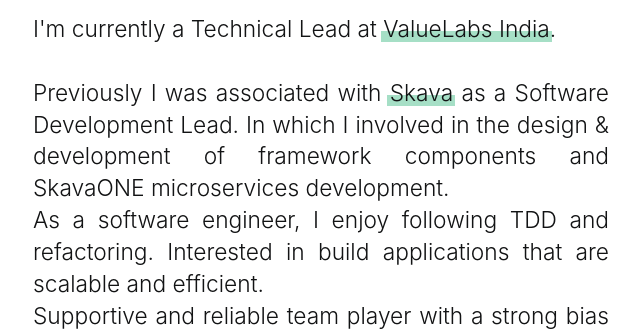
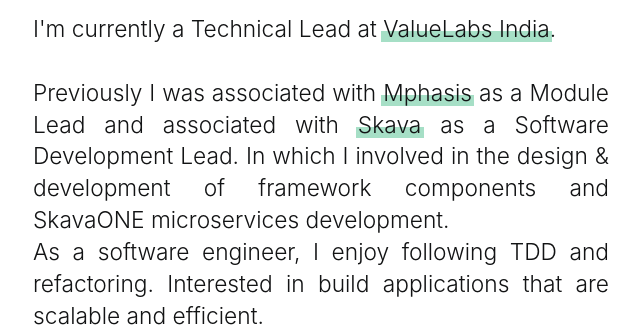
Before and after one commit to srinivasarao-avagadda/srinivasarao-avagadda.github.io, a plain HTML site: page index.html in a window 1280 px wide. Shown: the part 479-810 px from the top of the page, without its empty margins (319-959 px from the left). Drawn offline with Linux system fonts and the light colour scheme.

Commit message:
Update index.html

```diff
--- a/index.html
+++ b/index.html
@@ -73,7 +73,11 @@
   </p>
   <p>
     I'm currently a Technical Lead at <a href="https://www.valuelabs.com/" target="_blank">ValueLabs India</a>. <br/> <br/>
-    Previously I was associated with <a href="https://www.infosysequinox.com/" target="_blank">Skava</a> as a Software Development Lead. In which I involved in the design & development of framework components and SkavaONE microservices development. <br/>As a software engineer, I enjoy following TDD and refactoring. Interested in build applications that are scalable and efficient. <br/>Supportive and reliable team player with a strong bias towards Software Quality and Project Deliverables.
+    Previously I was associated with <a href="https://www.mphasis.com/home.html" target="_blank">Mphasis</a> as a Module Lead
+    and associated with <a href="https://www.infosysequinox.com/" target="_blank">Skava</a> as a Software Development Lead.
+    In which I involved in the design & development of framework components and SkavaONE microservices development.
+    <br/>As a software engineer, I enjoy following TDD and refactoring. Interested in build applications that are scalable and efficient. <br/>
+    Supportive and reliable team player with a strong bias towards Software Quality and Project Deliverables.
   </p>
   <p style="font-weight:500; font-size:2.2em">
   My Resume
```
